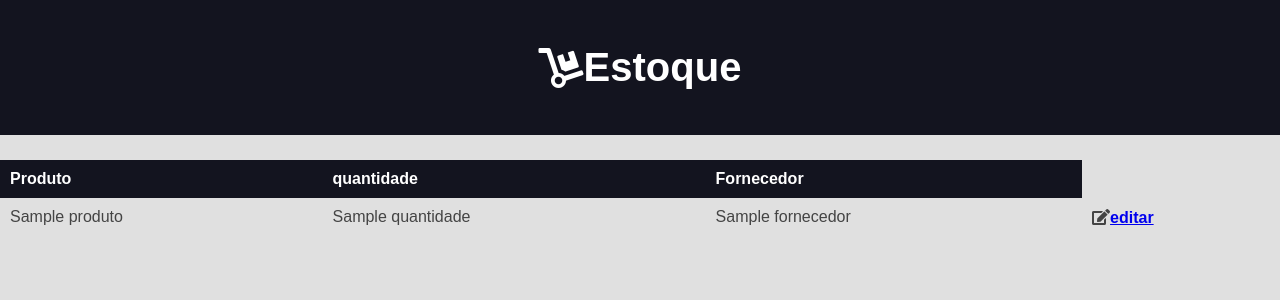
After one commit to KauanMonteiro/controle-de-estoque, a Django app: template estoque/templates/pages/estoque.html in a window 1280 px wide. The commit adds this page. Shown: the top 300 px of the page. Run offline with Django 3.2, Linux system fonts and the light colour scheme; the template is opened without the code that fills it: most values are stand-ins (such as "Sample title", 1, 10 or a date in 2020).

Commit message:
adicionado a função de editar o produto

```diff
--- a/estoque/static/estoque/css/style.css
+++ b/estoque/static/estoque/css/style.css
@@ -179,3 +179,27 @@
     text-align: center;
     color: #444;
   }
+
+.tabela table{
+  width: 100%;
+  border-collapse: collapse;
+  margin-bottom: 2rem;
+  margin-top: 25px;
+  overflow-x: auto;
+  overflow-y:auto;
+}
+.tabela th,td{
+  padding: 1rem;
+  text-align: left;
+}
+.tabela thead {
+  background-color: #13141f;
+  color: white;
+}
+.tabela tbody tr:nth-child(even) {
+  background-color: #f2f2f2;
+}
+
+.tabela tbody tr:hover {
+  background-color: #ddd;
+}
--- a/estoque/templates/pages/cadastro_fornecedor.html
+++ b/estoque/templates/pages/cadastro_fornecedor.html
@@ -1,5 +1,4 @@
-{% load static %}
-<link rel="stylesheet" href="{% static 'estoque/css/style.css' %}">
+{% include "partials/head.html" %}
 <div class="formulario-cadastro">
     <form action="{% url 'cadastro_fornecedor' %}" method="POST">
         {% csrf_token %}
--- a/estoque/templates/pages/cadastro_produto.html
+++ b/estoque/templates/pages/cadastro_produto.html
@@ -1,5 +1,4 @@
-{% load static %}
-<link rel="stylesheet" href="{% static 'estoque/css/style.css' %}">
+{% include "partials/head.html" %}
 <div class="formulario-cadastro">
     <form action="{% url 'cadastrar_produto' %}" method="POST">
         {% csrf_token %}
--- /dev/null
+++ b/estoque/templates/pages/estoque.html
@@ -0,0 +1,8 @@
+{% include "partials/head.html" %}
+
+{% include "partials/header.html" %}
+
+<div class="tabelas">
+    {% include "partials/tabela_estoque.html" %}
+
+</div>
--- a/estoque/templates/partials/menu_home.html
+++ b/estoque/templates/partials/menu_home.html
@@ -2,6 +2,6 @@
 
 <a href="{% url "cadastrar_produto" %}"><button class="butao-menu-home">Cadastrar Produto</button></a>
 <a href="{% url "cadastro_fornecedor" %}"><button class="butao-menu-home">Cadastrar Fornecedor</button></a>
-<button class="butao-menu-home">Verificar Estoque</button>
+<a href="{% url "estoque" %}"><button class="butao-menu-home">Verificar Estoque</button></a>
 <button class="butao-menu-home">Relatorio</button>
 </div>
--- /dev/null
+++ b/estoque/templates/partials/tabela_estoque.html
@@ -0,0 +1,23 @@
+<div class="tabela">
+    <table>
+        <thead>
+
+            <th>Produto</th>
+            <th>quantidade</th>
+            <th>Fornecedor</th>
+        </thead>
+
+        <tbody>
+
+            {% for produto in produto%}
+            <tr>
+                <td>{{produto.nome}}</td>
+                <td>{{produto.quantidade}}</td>
+                <td>{{produto.fornecedor}}</td>
+                <td><i class="fas fa-edit"><a href="{% url "editar_produto" produto.id%}">editar</i></td></a>
+            </tr>
+            {% endfor %}
+
+        </tbody>
+    </table>
+</div>
--- a/estoque/urls.py
+++ b/estoque/urls.py
@@ -7,4 +7,5 @@ urlpatterns = [
     path('estoque/', views.estoque, name='estoque'),
     path('cadastrar_produto/',views.cadastrar_produto, name='cadastrar_produto'),
     path('cadastro_fornecedor/',views.cadastro_fornecedor, name='cadastro_fornecedor'),
+    path('editar_produto/<int:id>/', views.editar_produto, name='editar_produto')
 ]
```
Also changed, not shown: estoque/templates/pages/editar_produto.html (added, +20 -0 lines), estoque/views.py (+31 -2 lines).
